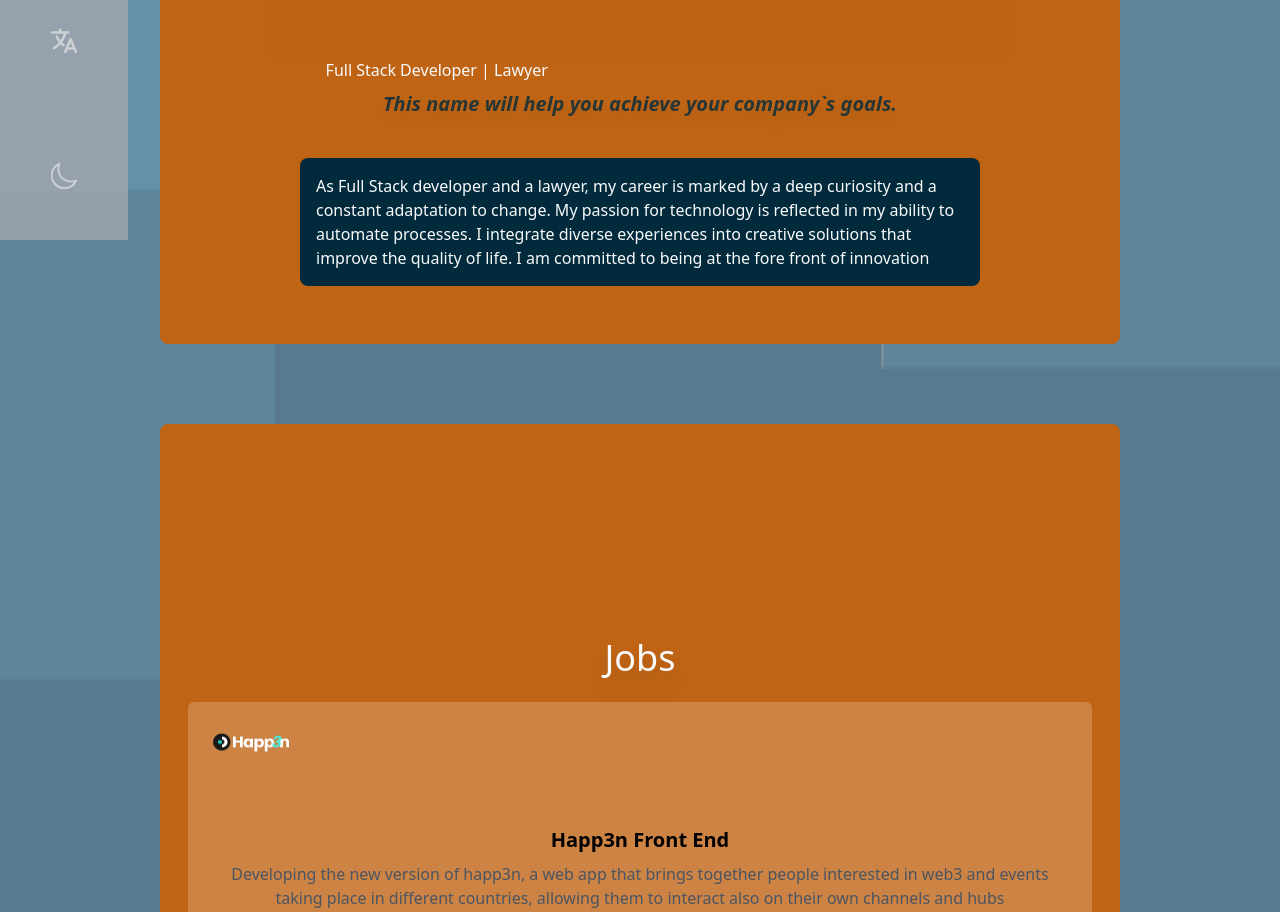
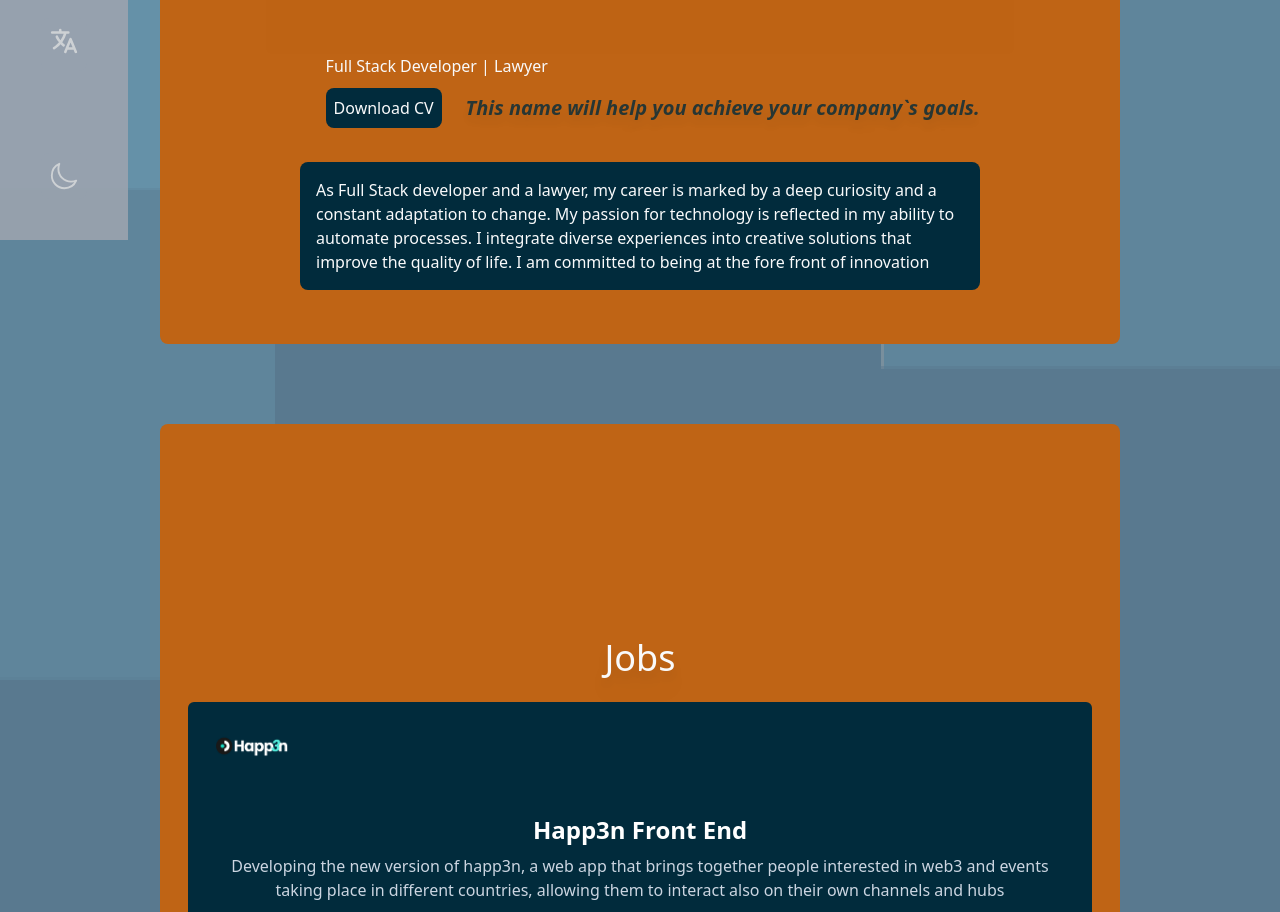
Before and after one commit to VLDeMenezes/vldm, a Next.js app: page / in a window 1280 px wide. Shown: the part 560-1472 px from the top of the page. Built offline with nearby package versions, Linux system fonts and the light colour scheme.

Commit message:
Refactor code structure for improved readability and maintainability

```diff
--- a/src/app/JobSection.js
+++ b/src/app/JobSection.js
@@ -7,7 +7,7 @@ const JobSection = () => {
 
   return (
     <section
-      className="bg-SectionLigth dark:bg-SectionDark flex flex-col my-2 p-3 justify-center rounded-lg min-h-[100vh] mt-[10vh]"
+      className="bg-SectionLigth dark:bg-SectionDark flex flex-col my-2 p-3 justify-center rounded-lg md:min-h-[100vh] mt-[10vh]"
       id="Jobs"
     >
       <h2 className="text-2xl lg:text-4xl mx-auto my-2 dark:text-Detail  drop-shadow-xl">
--- a/src/app/ProjectSection.js
+++ b/src/app/ProjectSection.js
@@ -27,7 +27,7 @@ const ProjectSection = () => {
       <ul className="mx-auto my-10 flex flex-wrap gap-4 justify-center">
         {project.map((item) => (
           <div
-            className="md:group flex flex-col justify-between shadow-lg text-justify p-4 w-full sm:w-[90%] md:w-[45%] lg:w-[30%] bg-SectionDark dark:bg-SectionLight md:hover:scale-105 duration-300 ease-in-out transform rounded-lg cursor-pointer"
+            className="md:group flex flex-col justify-between shadow-lg text-justify p-4 w-full sm:w-[90%] md:w-[45%] lg:w-[30%] bg-SectionDark dark:bg-SectionLigth md:hover:scale-105 duration-300 ease-in-out transform rounded-lg cursor-pointer"
             onClick={() => handleOpenModal(item)}
             aria-label={`Proyecto ${item.name}`}
             key={item.name}
@@ -51,8 +51,8 @@ const ProjectSection = () => {
             <small
               className={`text-end text-sm md:text-base lg:text-lg font-semibold ${
                 item.status === "Deployed"
-                  ? "text-green-600"
-                  : "text-red-600 cursor-default"
+                  ? "text-green-600 dark:text-green-800"
+                  : "text-red-600 dark:text-red-800 cursor-default"
               }`}
             >
               {item.status}
--- a/src/app/page.js
+++ b/src/app/page.js
@@ -42,12 +42,22 @@ export default function Home() {
             autoplay
           ></lottie-player>
         </div>
-        <p className="text-center md:text-start md:ml-[8vw] lg:ml-[12vw] dark:text-zinc-50">
-          {t("Home.job")}
-        </p>
+        <div className="flex flex-col items-start md:text-start md:ml-[8vw] lg:ml-[12vw] gap-2">
+          <p className="text-center  dark:text-zinc-50">{t("Home.job")}</p>
+          <div className="flex flex-col md:flex-row gap-4 items-center">
+        <Link
+          className="w-fit p-2 bg-SectionDark dark:bg-SectionLigth rounded-lg hover:bg-slate-700 hover:scale-105 transition-all duration-150 ease-in-out"
+          href={"/cv.pdf"}
+          target="_blank"
+        >
+          Download CV
+        </Link>
         <p className="text-wrap m-2 text-center text-SectionDark dark:text-SectionLigth font-semibold italic animate-pulse lg:text-xl drop-shadow-xl transition-transform duration-500 hover:scale-110">
           {t("Home.myGoal")}
         </p>
+
+          </div>
+        </div>
 
         <div className="bg-SectionDark dark:bg-Detail md:mx-[10vw] p-2 lg:p-4 lg:mt-8 rounded-lg">
           {t("Home.description")}
--- a/src/components/Card.jobs.jsx
+++ b/src/components/Card.jobs.jsx
@@ -6,19 +6,20 @@ const JobCard = ({ job }) => {
   const { t } = useTranslation();
 
   return (
-    <div className="bg-white/20 text-black rounded-md shadow-md p-6 text-center relative min-h-[450px] md:min-h-[300px] flex flex-col justify-center">
+    <div className="bg-SectionDark dark:bg-SectionLigth text-white dark:text-black rounded-md shadow-md p-6 text-center relative md:min-h-[300px] flex flex-col md:justify-center min-h-full">
       {job.img && (
-        <div className="absolute top-0 w-20 h-20 mx-auto mb-4">
+        <div className="absolute flex justify-center w-20 h-20 top-1 mx-auto mb-4 z-0">
           <Image
             src={job.img}
             alt={`${job.name} Logo`}
-            layout="fill"
-            objectFit="contain"
+            width={75}
+            height={75}
+            className="object-contain"
           />
         </div>
       )}
-      <h3 className="text-xl font-semibold mt-10 mb-2">{job.name}</h3>
-      <p className="text-gray-600 mb-2">{t(job.i18n)}</p>{" "}
+      <h3 className="text-2xl font-semibold mt-10 md:mt-5 mb-2 z-10">{job.name}</h3>
+      <p className="text-slate-300 dark:text-gray-800 mb-2">{t(job.i18n)}</p>{" "}
     </div>
   );
 };
--- a/src/components/Carrousel.jobs.jsx
+++ b/src/components/Carrousel.jobs.jsx
@@ -38,7 +38,7 @@ const JobsCarousel = () => {
         ref={carouselRef}
       >
         {Jobs.map((job, index) => (
-          <div key={index} className="w-full flex-shrink-0 p-4">
+          <div key={index} className="w-full flex-shrink-0 md:p-4">
             <JobCard job={job} />
           </div>
         ))}
```
Also changed, not shown: 1 other file (tests, documents, lock files or other folders).
